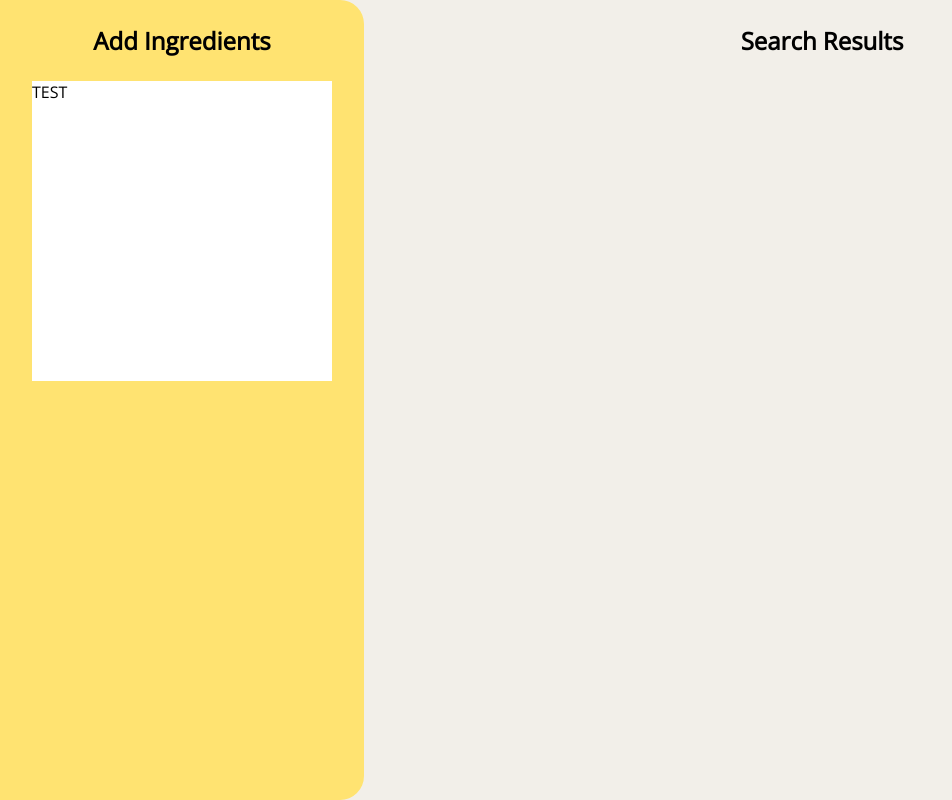
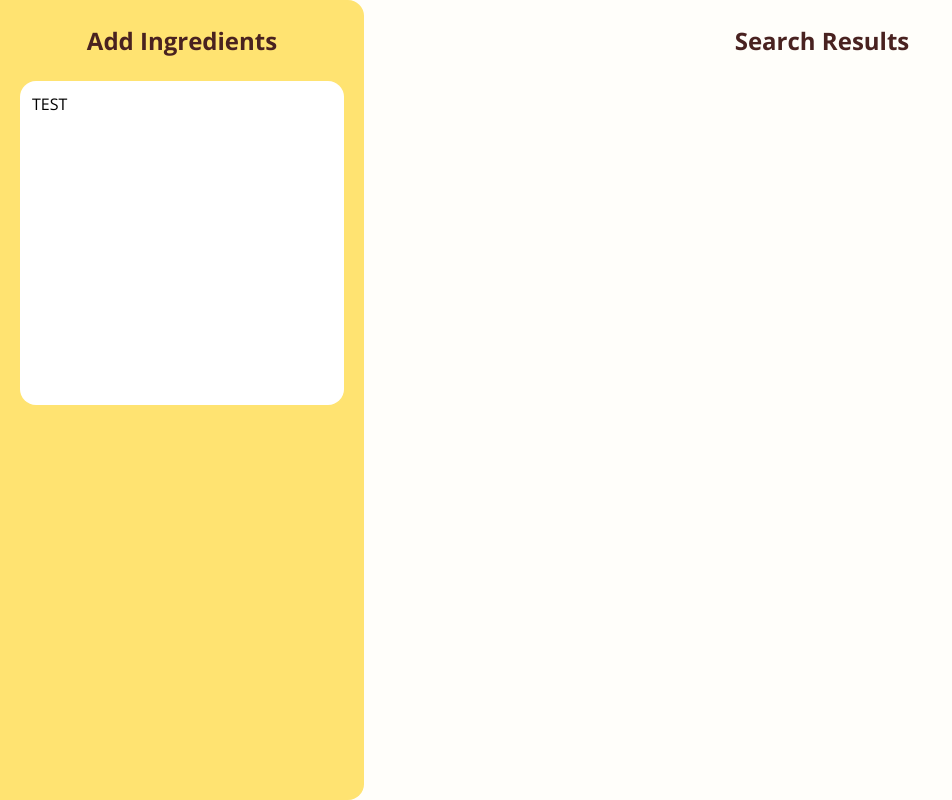
Before and after one commit to jskpaul/frigo, a React (Create React App) app in the folder frontend/: page / in a window 1280 px wide. Shown: the whole page, without its empty margins (0-952 px from the left). Built offline with nearby package versions, Linux system fonts and the light colour scheme.

Commit message:
color and padding stuff

```diff
--- a/frontend/public/index.html
+++ b/frontend/public/index.html
@@ -26,7 +26,7 @@
     -->
     <link rel="preconnect" href="https://fonts.googleapis.com">
     <link rel="preconnect" href="https://fonts.gstatic.com" crossorigin>
-    <link href="https://fonts.googleapis.com/css2?family=Open+Sans&display=swap" rel="stylesheet">
+    <link href="https://fonts.googleapis.com/css2?family=Open+Sans:wght@400;700&display=swap" rel="stylesheet">
     <title>React App</title>
   </head>
   <body>
--- a/frontend/src/App.jsx
+++ b/frontend/src/App.jsx
@@ -17,6 +17,6 @@ const GlobalStyle = createGlobalStyle`
   body {
     margin: 0;
     font-family: 'Open Sans', sans-serif;
-    background: #f2efe9;
+    background: #fffefa;
   }
 `;
--- a/frontend/src/components/Fridge.jsx
+++ b/frontend/src/components/Fridge.jsx
@@ -10,4 +10,6 @@ const FridgeBox = styled.div`
     background: white;
     height:300px;
     width: 300px;
+    border-radius: 16px;
+    padding: 12px;
 `;
--- a/frontend/src/components/Sidebar.jsx
+++ b/frontend/src/components/Sidebar.jsx
@@ -23,6 +23,6 @@ const SidebarWrapper = styled.div`
     flex-direction: column;
     align-items: center; //component content alignment
     background: #FFE371;
-    border-top-right-radius: 24px;
-    border-bottom-right-radius: 24px;
+    border-top-right-radius: 16px;
+    border-bottom-right-radius: 16px;
 `;
--- a/frontend/src/components/shared/Title.jsx
+++ b/frontend/src/components/shared/Title.jsx
@@ -9,8 +9,9 @@ export default function Title(props) {
 }
 
 const StyledTitle = styled.div`
-  font-weight: bolder;
+  font-weight: 700;
   font-size: 1.5em;
   padding-top: 24px;
   padding-bottom: 24px;
+  color: #492220;
 `;
```
